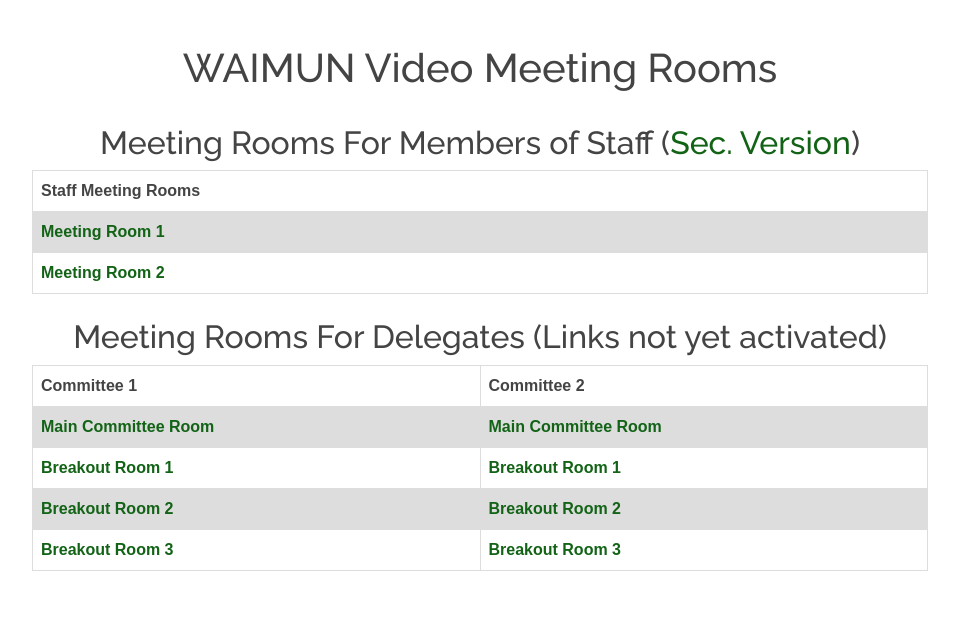
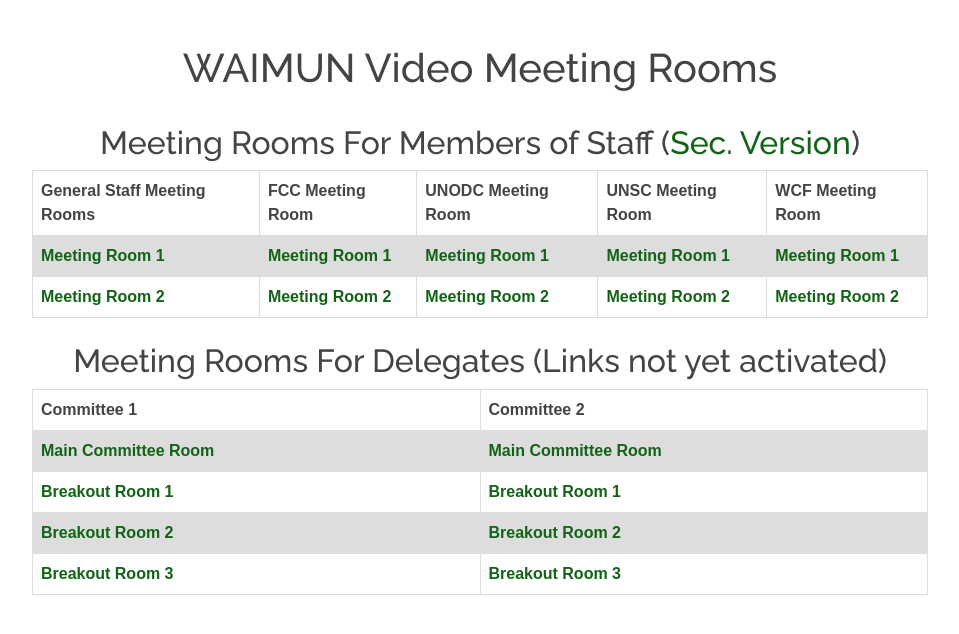
Before and after one commit to ItzXizZ/WAIMUNTEST, a plain HTML site: page index.html in a window 1280 px wide. Shown: the whole page, without its empty margins (160-1119 px from the left). Drawn offline with nearby package versions, Linux system fonts and the light colour scheme; files that its build step writes are made by us from their sources.

Commit message:
Update index.html

```diff
--- a/index.html
+++ b/index.html
@@ -70,16 +70,27 @@
       <table>
             <center>
         <tr>
-          <th>Staff Meeting Rooms </th>
-      <!--    <th>Sec. Meeting Rooms</th> -->
+          <th>General Staff Meeting Rooms </th>
+          <th>FCC Meeting Room </th>
+          <th>UNODC Meeting Room </th>
+          <th>UNSC Meeting Room</th>
+          <th>WCF Meeting Room</th>
+
         </tr>
         <tr>
           <th><a style="color:rgb(18, 99, 22)"href="https://c47223cbff1c5f3b2afb-ethan8eight-gmailcom.vercel.app/d19ffe40-40d2-495f-9987-78694110bffb" target="_blank" rel="noopener noreferrer"><label >Meeting Room 1</label></a></th>
-        <!--  <th><a href="https://c47223cbff1c5f3b2afb-ethan8eight-gmailcom.vercel.app/6df9f086-43fa-4d43-bd7b-90fd5b67253b" target="_blank" rel="noopener noreferrer"><label >Meeting Room 1 </label></a></th>  -->
-       <!----> </tr>
+          <th><a style="color:rgb(18, 99, 22)" href="" target="_blank" rel="noopener noreferrer"><label >Meeting Room 1 </label></a></th>
+          <th><a style="color:rgb(18, 99, 22)" href="" target="_blank" rel="noopener noreferrer"><label >Meeting Room 1 </label></a></th>
+          <th><a style="color:rgb(18, 99, 22)" href="" target="_blank" rel="noopener noreferrer"><label >Meeting Room 1 </label></a></th>
+          <th><a style="color:rgb(18, 99, 22)" href="" target="_blank" rel="noopener noreferrer"><label >Meeting Room 1 </label></a></th>
+          <!----> </tr>
         <th><a style="color:rgb(18, 99, 22)"href="https://c47223cbff1c5f3b2afb-ethan8eight-gmailcom.vercel.app/00a9cf1f-0904-49e4-9a14-3f0d879d6dd9" target="_blank" rel="noopener noreferrer"><label >Meeting Room 2</label></a></th>
-       <!-- <th><a href="https://c47223cbff1c5f3b2afb-ethan8eight-gmailcom.vercel.app/2b19d5e1-2a3a-458a-9a95-119f8ed53177" target="_blank" rel="noopener noreferrer"><label >Meeting Room 2 </label></a></th>    -->
-        </tr>
+        <th><a style="color:rgb(18, 99, 22)" href="" target="_blank" rel="noopener noreferrer"><label >Meeting Room 2 </label></a></th>
+        <th><a style="color:rgb(18, 99, 22)" href="" target="_blank" rel="noopener noreferrer"><label >Meeting Room 2 </label></a></th>
+        <th><a style="color:rgb(18, 99, 22)" href="" target="_blank" rel="noopener noreferrer"><label >Meeting Room 2 </label></a></th>
+        <th><a style="color:rgb(18, 99, 22)" href="" target="_blank" rel="noopener noreferrer"><label >Meeting Room 2 </label></a></th>
+
+      </tr>
 
         </center>
       </table>
@@ -94,6 +105,7 @@
         <tr>
             <th><a style="color:rgb(18, 99, 22)"href="" target="_blank" rel="noopener noreferrer"><label >Main Committee Room</label></a></th>
             <th><a style="color:rgb(18, 99, 22)"href="" target="_blank" rel="noopener noreferrer"><label >Main Committee Room</label></a></th>
+
           </tr>
         <tr>
           <th><a style="color:rgb(18, 99, 22)"href="" target="_blank" rel="noopener noreferrer"><label >Breakout Room 1</label></a></th>
```
